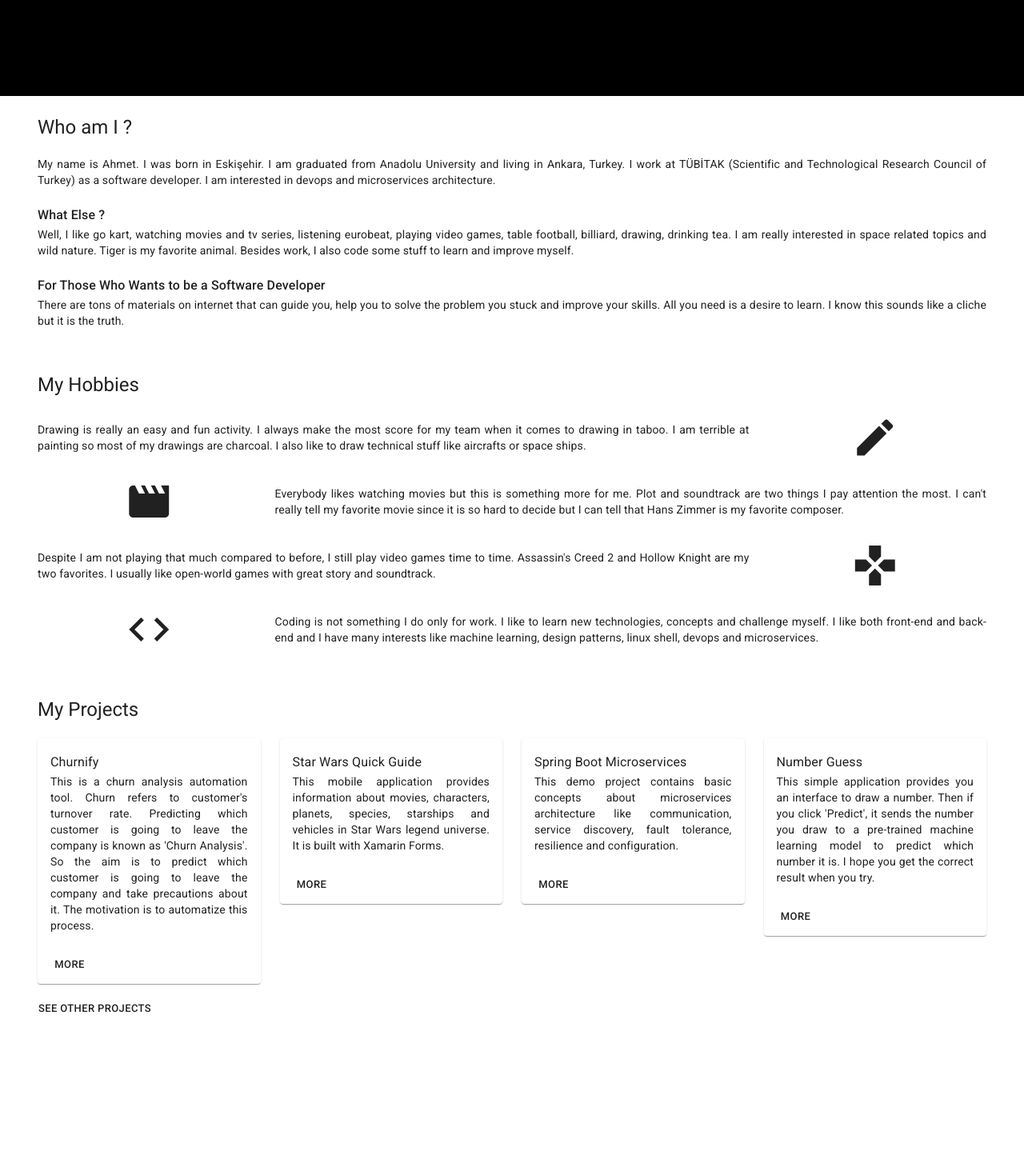
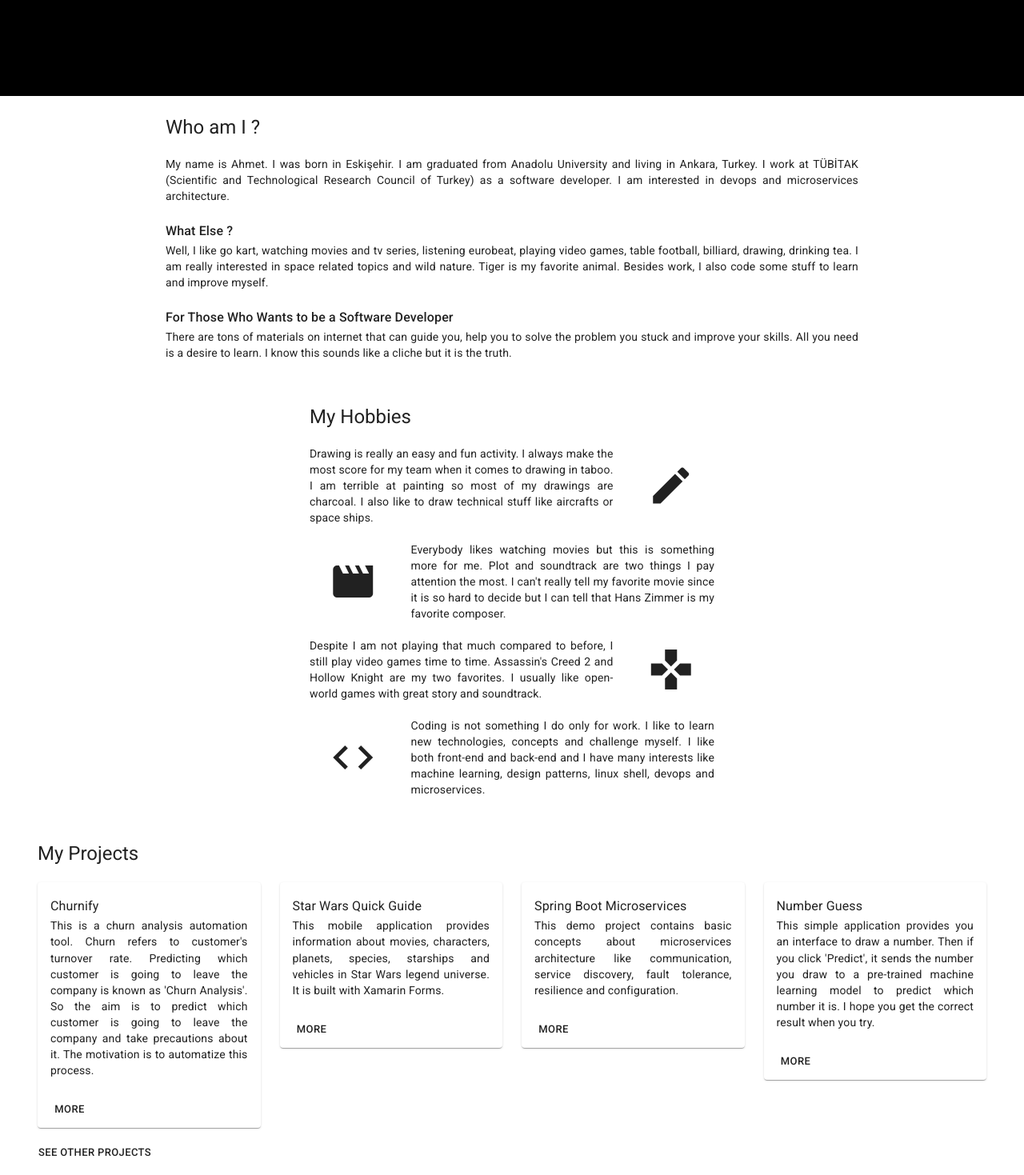
Before and after one commit to ahmsay/ahmsay.github.io, a React (Create React App) app: page / in a window 1280 px wide. Shown: the part 680-2149 px from the top of the page at 80% size. Before the commit the page ends 1972 px from the top, so only its background shows below. Built offline with nearby package versions, Linux system fonts and the light colour scheme.

Commit message:
different containers are added to each section

```diff
--- a/src/App.jsx
+++ b/src/App.jsx
@@ -1,6 +1,5 @@
 import React, { Component } from 'react'
 import { MuiThemeProvider, createMuiTheme } from '@material-ui/core/styles'
-import { Container } from '@material-ui/core'
 import Greetings from './components/Greetings'
 import Home from './components/Home'
 
@@ -33,9 +32,7 @@ class App extends Component {
     return (
       <MuiThemeProvider theme={ theme }>
         <Greetings/>
-        <Container fixed>
-          <Home/>
-        </Container>
+        <Home/>
       </MuiThemeProvider>
     )
   }
--- a/src/components/sections/About.jsx
+++ b/src/components/sections/About.jsx
@@ -1,6 +1,6 @@
 import React from 'react'
 import { makeStyles } from '@material-ui/core/styles'
-import { Card, CardContent, Typography, Box } from '@material-ui/core'
+import { Card, CardContent, Typography, Box, Container } from '@material-ui/core'
 
 const useStyles = makeStyles((theme) => ({
   card: theme.card
@@ -10,6 +10,7 @@ const About = ({ aboutContent }) => {
   const classes = useStyles()
   const { mainTitle, mainContent, whatElse, developerMessage } = aboutContent
   return (
+    <Container maxWidth="md">
       <Card className={ classes.card } variant="outlined" align="justify">
         <CardContent>
           <Typography variant="h5">
@@ -32,6 +33,7 @@ const About = ({ aboutContent }) => {
           </Typography>
         </CardContent>
       </Card>
+    </Container>
   )
 }
 
--- a/src/components/sections/Hobbies.jsx
+++ b/src/components/sections/Hobbies.jsx
@@ -1,6 +1,6 @@
 import React from 'react'
 import { makeStyles } from '@material-ui/core/styles'
-import { Card, CardContent, Typography, Grid, Icon } from '@material-ui/core'
+import { Card, CardContent, Typography, Grid, Icon, Container } from '@material-ui/core'
 
 const useStyles = makeStyles((theme) => ({
   card: theme.card
@@ -40,6 +40,7 @@ const Hobbies = ({ hobbiesContent }) => {
     )
   })
   return (
+    <Container maxWidth="sm">
       <Card className={ classes.card } variant="outlined" align="justify">
         <CardContent>
           <Typography variant="h5">
@@ -48,6 +49,7 @@ const Hobbies = ({ hobbiesContent }) => {
           { hobbies }
         </CardContent>
       </Card>
+    </Container>
   )
 }
 
--- a/src/components/sections/Projects.jsx
+++ b/src/components/sections/Projects.jsx
@@ -1,6 +1,6 @@
 import React, { Component } from 'react'
 import { withStyles } from '@material-ui/core/styles'
-import { CardActions, Button, Card, CardContent, Typography, Grid } from '@material-ui/core'
+import { CardActions, Button, Card, CardContent, Typography, Grid, Container } from '@material-ui/core'
 
 const useStyles = (theme) => ({
   card: theme.card
@@ -31,6 +31,7 @@ class Projects extends Component {
       )
     })
     return (
+      <Container fixed>
         <Card className={ classes.card } variant="outlined" align="justify">
           <CardContent>
             <Typography variant="h5">{ mainTitle }</Typography><br/>
@@ -42,6 +43,7 @@ class Projects extends Component {
             <Button onClick={ () => { window.open( "https://github.com/ahmsay?tab=repositories", "_blank") } } style={{ marginLeft: 4 }} size="small">See Other Projects</Button>
           </CardActions>
         </Card>
+      </Container>
     )
   }
 }
```
Lines whose indentation alone changed are shown as unchanged.
